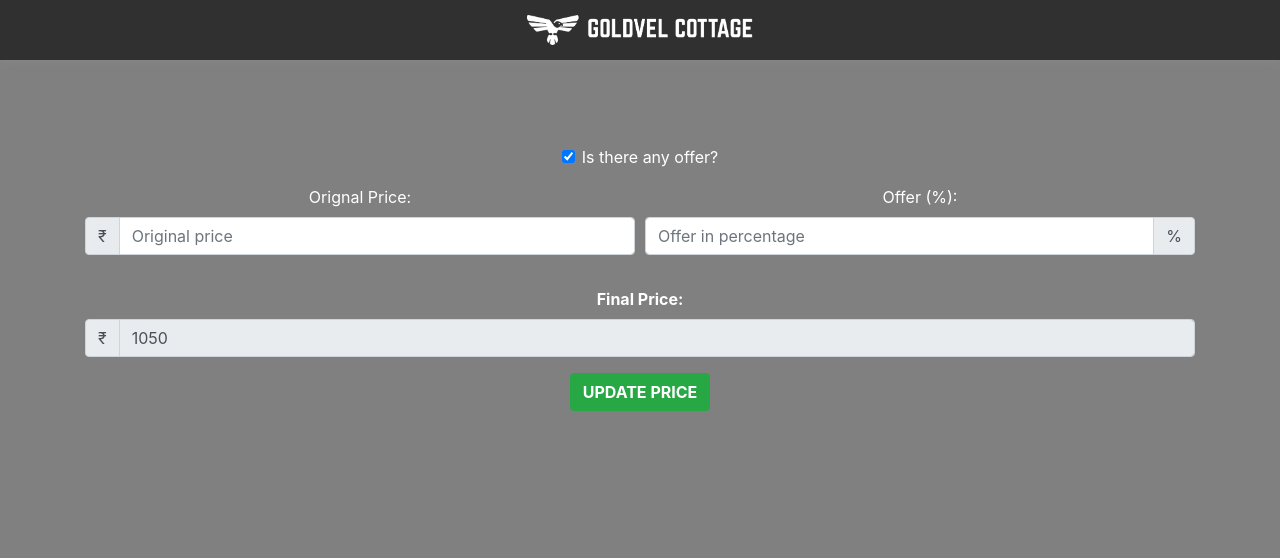
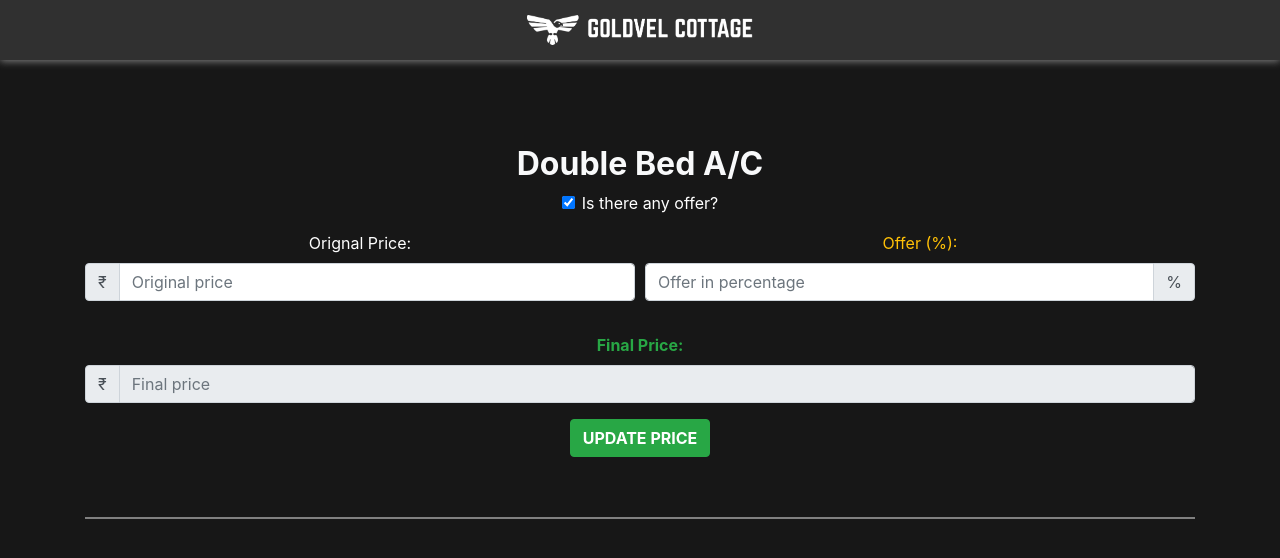
Before and after one commit to Sarath81198/GoldvelCottage-Web, a PHP site: page /admin/dashboard.php in a window 1280 px wide. Shown: the top 558 px of the page. Run offline with PHP 8.4, Linux system fonts and the light colour scheme; some libraries are stand-ins or nearby versions.

Commit message:
HR line added

```diff
--- a/admin/dashboard.php
+++ b/admin/dashboard.php
@@ -27,7 +27,7 @@ $rooms_final_price['single_bed_non_ac'] = 455;
     <title>Goldvel Cottage</title>
     <style>
         html {
-            background-color: grey
+            background-color: #171717
         }
 
         .mt-100 {
@@ -36,6 +36,12 @@ $rooms_final_price['single_bed_non_ac'] = 455;
 
         label {
             color: white
+        }
+
+        .hr-grey {
+            padding-top:30px;
+            padding-bottom:30px;
+            border-bottom: 2px solid grey ;
         }
     </style>
 </head>
@@ -52,8 +58,8 @@ $rooms_final_price['single_bed_non_ac'] = 455;
         <center>
             <div class="container mt-100">
                 <div name="double_bed_ac">
+                    <h2 class="text-light"><b>Double Bed A/C</b></h2>
                     <form id="doubleBedAcForm">
-
                         <div class="form-group">
                             <div class="form-check">
                                 <input class="form-check-input" type="checkbox" id="doubleBedAcOffer" onchange="offerCheckbox('doubleBedAc')" checked>
@@ -74,7 +80,7 @@ $rooms_final_price['single_bed_non_ac'] = 455;
                                     </div>
                                 </div>
                                 <div class="form-group col-md-6">
-                                    <label for="inputPassword4">Offer (%): </label>
+                                    <label for="inputPassword4" class="text-warning">Offer (%): </label>
                                     <div class="input-group mb-3">
                                         <input type="text" id="doubleBedAcOfferInput" class="form-control" placeholder="Offer in percentage" aria-label="offer" aria-describedby="basic-addon1" oninput="this.value = this.value.replace(/[^0-9.]/g, '').replace(/(\..*)\./g, '$1'); calculateFinalPrice('doubleBedAc')">
                                         <div class="input-group-append">
@@ -85,17 +91,18 @@ $rooms_final_price['single_bed_non_ac'] = 455;
                             </div>
                         </div>
                         <div class="form-group">
-                            <label for="inputAddress"><b>Final Price:</b></label>
+                            <label for="inputAddress" class="text-success"><b>Final Price:</b></label>
                             <div class="input-group mb-3">
                                 <div class="input-group-prepend">
                                     <span class="input-group-text" id="basic-addon1">₹</span>
                                 </div>
-                                <input type="text" id="doubleBedAcFinalPriceInput" class="form-control" placeholder="Final price" aria-label="final price" aria-describedby="basic-addon1" value="<?php echo $rooms_final_price['double_bed_ac']; ?>" oninput="this.value = this.value.replace(/[^0-9.]/g, '').replace(/(\..*)\./g, '$1');" disabled>
+                                <input type="text" id="doubleBedAcFinalPriceInput" class="form-control" placeholder="Final price" aria-label="final price" aria-describedby="basic-addon1" oninput="this.value = this.value.replace(/[^0-9.]/g, '').replace(/(\..*)\./g, '$1');" disabled>
                             </div>
                         </div>
                         <button type="submit" class="btn btn-success"><b>UPDATE PRICE</b></button>
                     </form>
                 </div>
+                <div class="hr-grey"></div>
             </div>
         </center>
 
```
